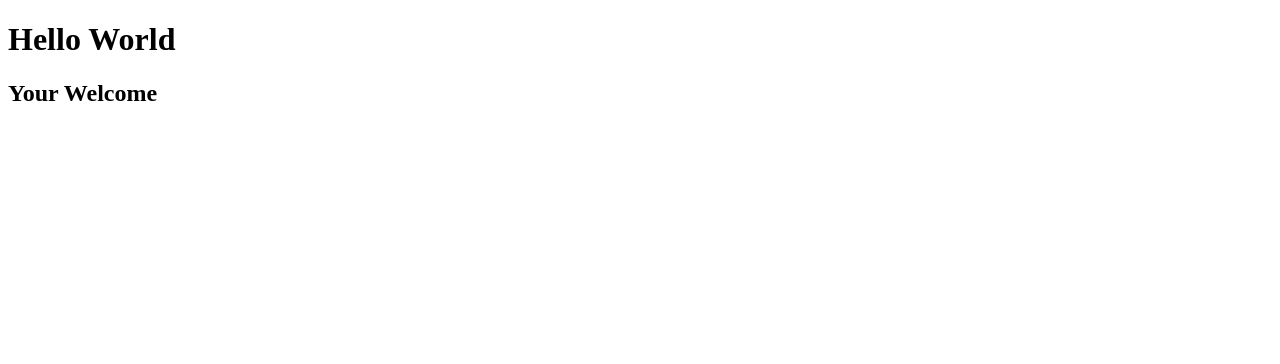
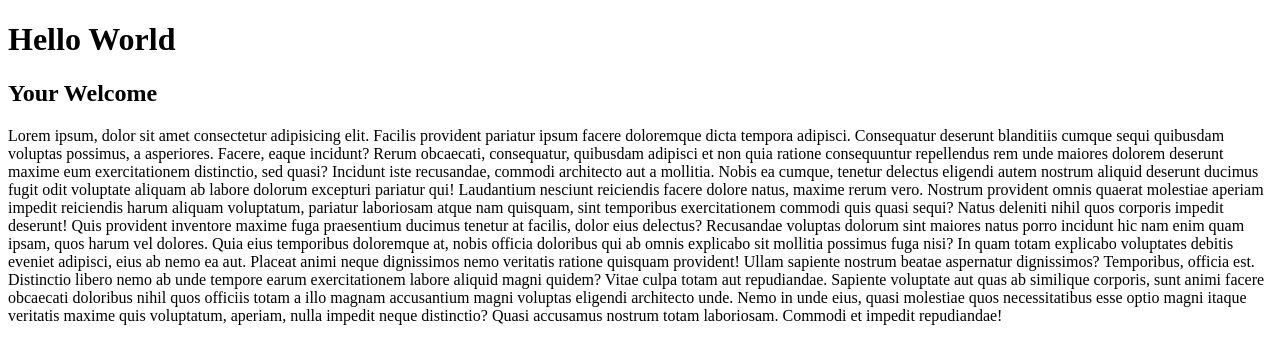
Before and after one commit to Muppssy/init-Html-CSS, a plain HTML site: page index.html in a window 1280 px wide. Drawn offline with Linux system fonts and the light colour scheme.

Commit message:
Update index.html

```diff
--- a/index.html
+++ b/index.html
@@ -9,5 +9,15 @@
 <body>
     <h1>Hello World</h1>
     <h2>Your Welcome</h2>
+
+    <p>Lorem ipsum, dolor sit amet consectetur adipisicing elit. Facilis provident pariatur ipsum facere doloremque dicta tempora adipisci. Consequatur deserunt blanditiis cumque sequi quibusdam voluptas possimus, a asperiores. Facere, eaque incidunt?
+    Rerum obcaecati, consequatur, quibusdam adipisci et non quia ratione consequuntur repellendus rem unde maiores dolorem deserunt maxime eum exercitationem distinctio, sed quasi? Incidunt iste recusandae, commodi architecto aut a mollitia.
+    Nobis ea cumque, tenetur delectus eligendi autem nostrum aliquid deserunt ducimus fugit odit voluptate aliquam ab labore dolorum excepturi pariatur qui! Laudantium nesciunt reiciendis facere dolore natus, maxime rerum vero.
+    Nostrum provident omnis quaerat molestiae aperiam impedit reiciendis harum aliquam voluptatum, pariatur laboriosam atque nam quisquam, sint temporibus exercitationem commodi quis quasi sequi? Natus deleniti nihil quos corporis impedit deserunt!
+    Quis provident inventore maxime fuga praesentium ducimus tenetur at facilis, dolor eius delectus? Recusandae voluptas dolorum sint maiores natus porro incidunt hic nam enim quam ipsam, quos harum vel dolores.
+    Quia eius temporibus doloremque at, nobis officia doloribus qui ab omnis explicabo sit mollitia possimus fuga nisi? In quam totam explicabo voluptates debitis eveniet adipisci, eius ab nemo ea aut.
+    Placeat animi neque dignissimos nemo veritatis ratione quisquam provident! Ullam sapiente nostrum beatae aspernatur dignissimos? Temporibus, officia est. Distinctio libero nemo ab unde tempore earum exercitationem labore aliquid magni quidem?
+    Vitae culpa totam aut repudiandae. Sapiente voluptate aut quas ab similique corporis, sunt animi facere obcaecati doloribus nihil quos officiis totam a illo magnam accusantium magni voluptas eligendi architecto unde.
+    Nemo in unde eius, quasi molestiae quos necessitatibus esse optio magni itaque veritatis maxime quis voluptatum, aperiam, nulla impedit neque distinctio? Quasi accusamus nostrum totam laboriosam. Commodi et impedit repudiandae!</p>
 </body>
 </html>
```
